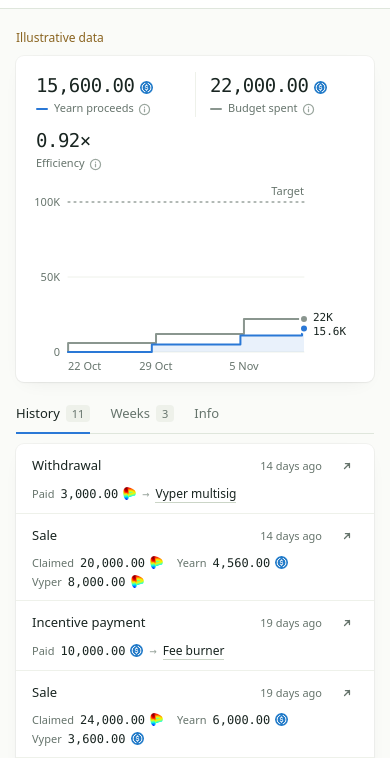
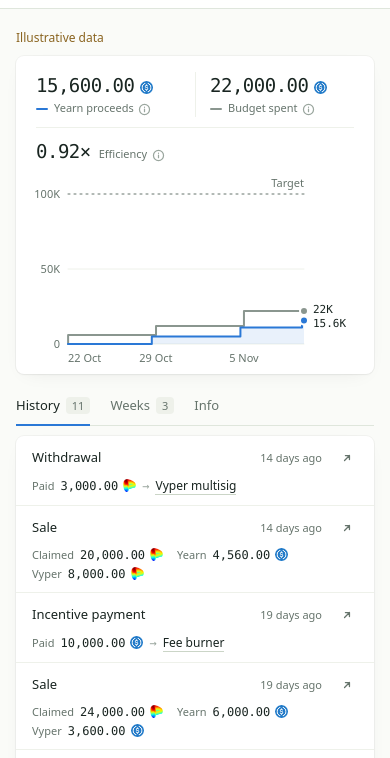
Before and after one commit to wavey0x/vyper-gauge-grant, a plain HTML site: page dashboard/demo/index.html in a window 390 px wide. Shown: the part 44-802 px from the top of the page. Drawn offline with Linux system fonts and the light colour scheme.

Commit message:
Keep the third headline figure on one line on phones
On a phone the efficiency and emissions-share figures wrapped onto a row
of their own with the value and label split apart. They now take a full
row with the value and its label side by side. Info icons are added
idempotently, and the README says how to update the Electro collector,
whose venv has uv but no pip.

Co-Authored-By: Claude Opus 5.5 <noreply@anthropic.com>

```diff
--- a/dashboard/demo/index.html
+++ b/dashboard/demo/index.html
@@ -113,7 +113,7 @@ tr:hover .address .act,.address .act:focus-visible,.act.copied{opacity:1}
 @media(min-width:960px){table{table-layout:fixed}.c-date{width:17%}.c-hold{width:32%}.c-link{width:44px}.h-age{width:12%}.h-num{width:14%}.h-paid{width:27%}.w-vote{width:7.5%}.w-share{width:8%}.w-claim{width:13%}.w-paid{width:12%}.w-eff{width:9%}.w-wide{width:20%}}
 @media(max-width:600px){.bar,main{padding-left:16px;padding-right:16px}.full{display:none}.short{display:inline}.address .act{opacity:1}
   .figure strong{font-size:19px;line-height:26px}.figure+.figure{padding-left:14px}.chart .figure .unit{font-size:0}
-  .figures.three{grid-template-columns:1fr 1fr;gap:10px 0}.figures.three .figure:nth-child(3){padding-left:0;border-left:0}
+  .figures.three{grid-template-columns:1fr 1fr;gap:10px 0}.figures.three .figure:nth-child(3){grid-column:1/-1;display:flex;align-items:baseline;gap:8px;padding:10px 0 0;border-left:0;border-top:1px solid var(--soft)}.figures.three .figure:nth-child(3) .label{margin:0}
   /* Table rows stack: a title with its time and link, then each amount under its own name. */
   .stack table,.stack tbody{display:block}.stack thead{display:none}
   .stack tr{display:flex;flex-wrap:wrap;align-items:baseline;gap:4px 14px;padding:11px 16px;border-bottom:1px solid var(--soft)}
@@ -329,7 +329,7 @@ for (const type of ['pointerover', 'focusin', 'pointerdown']) {
 document.addEventListener('focusout', hideHint);
 document.addEventListener('scroll', hideHint, true);
 document.documentElement.addEventListener('pointerleave', hideHint);
-for (const button of document.querySelectorAll('.info')) button.append(icon('info'));
+for (const button of document.querySelectorAll('.info')) button.replaceChildren(icon('info'));
 
 // History times read as an age; clicking one switches every row to the UTC time and back.
 let ages = true;
```
Also changed, not shown: dashboard/template.html (+2 -2 lines), 1 other file.
